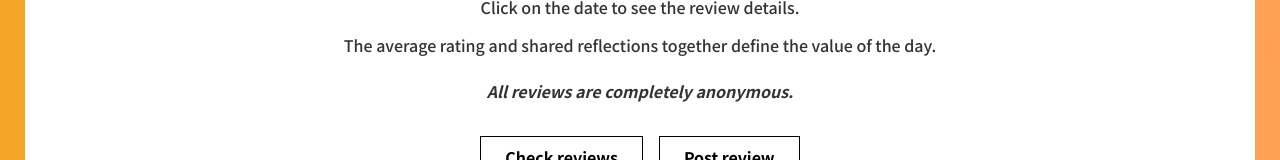
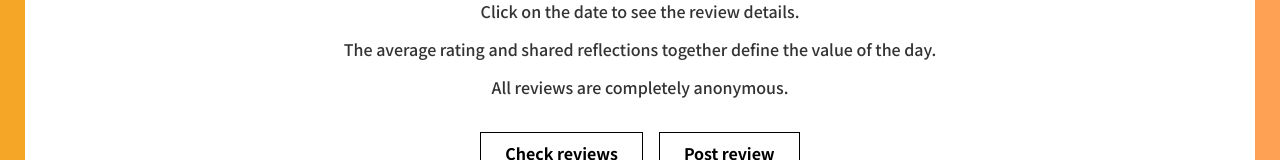
Before and after one commit to kobakanta/value-of-the-day, a Next.js app: page / in a window 1280 px wide. Shown: the part 467-627 px from the top of the page. Built offline with nearby package versions, Linux system fonts and the light colour scheme.

Commit message:
Standardize font style for anonymity statement

```diff
--- a/src/app/page.tsx
+++ b/src/app/page.tsx
@@ -96,7 +96,7 @@ export default function Home() {
             <p>The calendar shows the average star rating for each date.</p>
             <p>Click on the date to see the review details.</p>
             <p>The average rating and shared reflections together define the value of the day.</p>
-            <p className="font-bold pt-2 italic">All reviews are completely anonymous.</p>
+            <p>All reviews are completely anonymous.</p>
           </>
         )}
         {language === 'ja' && (
@@ -106,7 +106,7 @@ export default function Home() {
             <p>各ページのカレンダーには、その日の平均の星数が表示されており、</p>
             <p>日付をクリックするとレビューの詳細を見ることができます。</p>
             <p>星の平均やレビューの集合で、その日の価値が決まります。</p>
-            <p className="font-bold pt-2 italic">投稿は完全に匿名で行われます。</p>
+            <p>投稿は完全に匿名で行われます。</p>
           </>
         )}
       </div>
```
